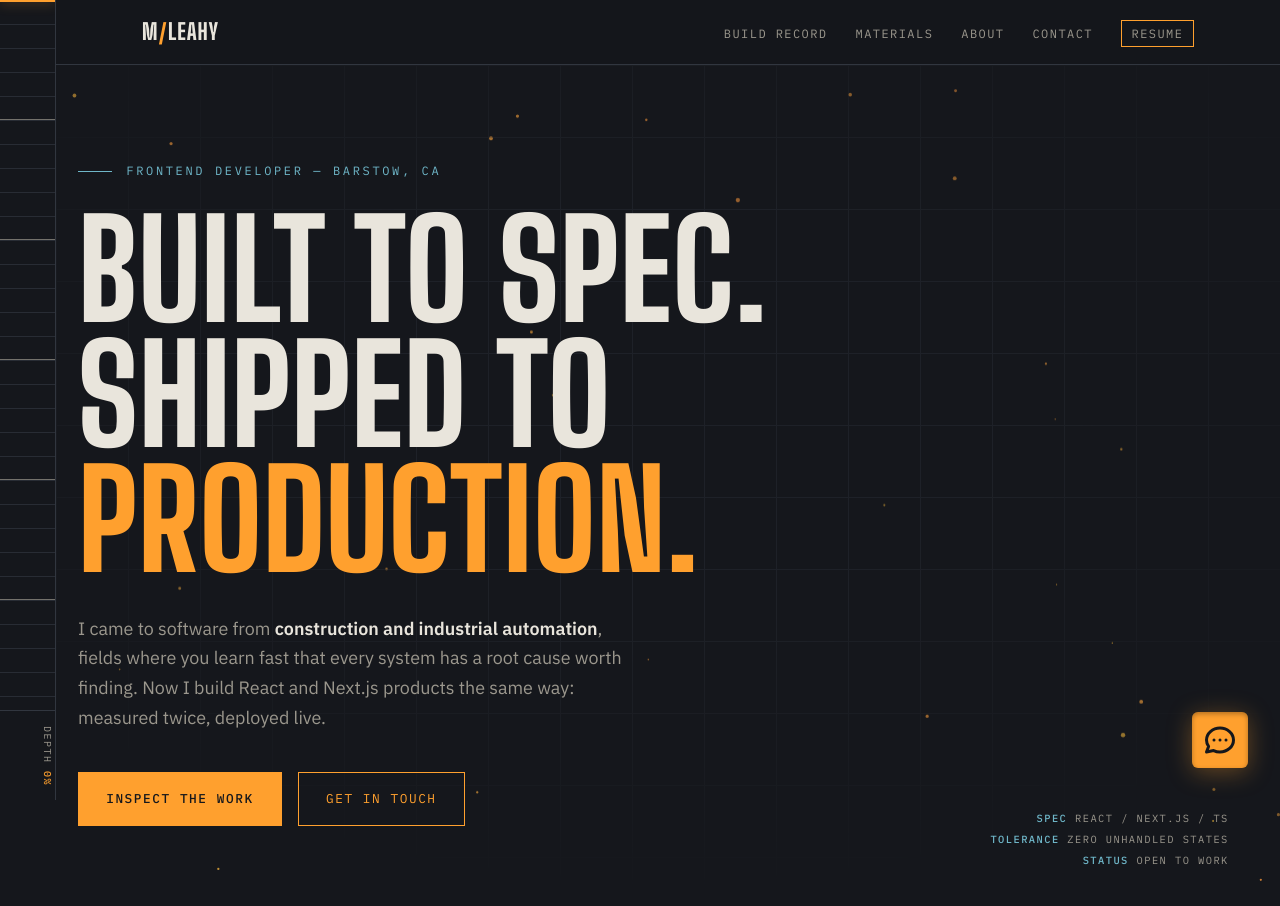
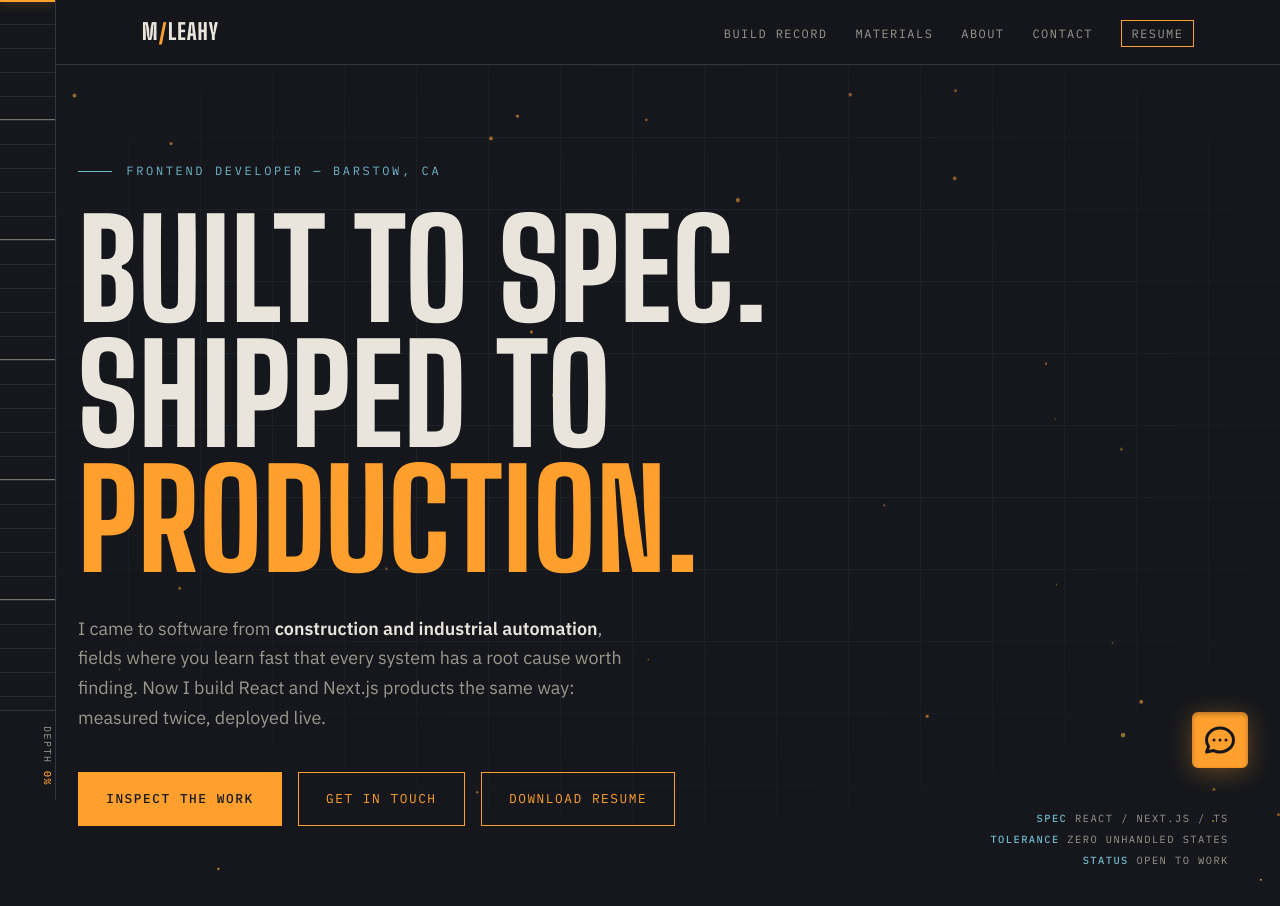
Before and after one commit to mleahy79/mleahy-portfolio, a Next.js app: page / in a window 1280 px wide. Shown: the top 906 px of the page. Built offline with nearby package versions, Linux system fonts and the light colour scheme.

Commit message:
add:resume button and path by email area

```diff
--- a/app/page.tsx
+++ b/app/page.tsx
@@ -43,6 +43,7 @@ export default function Home() {
             <div className="hero-cta" id="heroCta">
               <a className="btn btn-fill" href="#work">Inspect the work</a>
               <a className="btn btn-ghost" href="#contact">Get in touch</a>
+              <a className="btn btn-ghost" href="/Mitchell-Leahy-Resume.pdf" target="_blank" rel="noopener">Download resume</a>
             </div>
           </div>
           <div className="hero-spec">
@@ -244,9 +245,14 @@ export default function Home() {
             </p>
             <div className="contact-links">
               <a className="btn btn-fill" href="mailto:mitchellleahy046@gmail.com">Email me</a>
+              <a className="btn btn-ghost" href="/Mitchell-Leahy-Resume.pdf" target="_blank" rel="noopener">Download resume</a>
               <a className="btn btn-ghost" href="https://www.linkedin.com/in/mitchell-leahy-6aa7093b8" target="_blank" rel="noopener">LinkedIn</a>
               <a className="btn btn-ghost" href="https://github.com/mleahy79" target="_blank" rel="noopener">GitHub</a>
             </div>
+            <p style={{ color: 'var(--dust)', marginTop: '1rem' }}>
+              Or reach me directly at{' '}
+              <a href="mailto:mitchellleahy046@gmail.com">mitchellleahy046@gmail.com</a>
+            </p>
           </div>
         </section>
 
```
